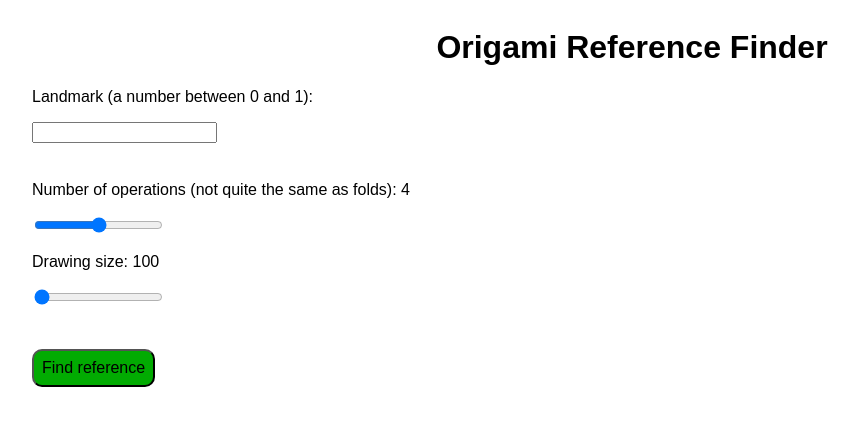
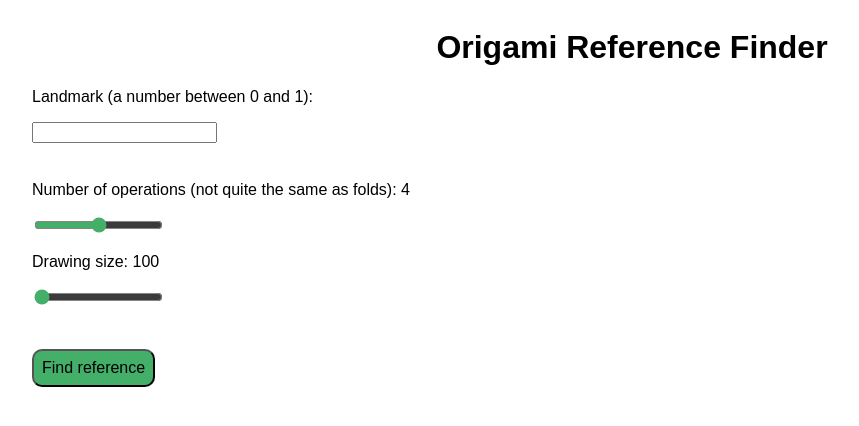
Before and after one commit to HuxleyBerry/origami-reference-finder, a Vue app: page / in a window 1280 px wide. Shown: the top 426 px of the page, without its empty margins (8-867 px from the left). Built offline with nearby package versions, Linux system fonts and the light colour scheme; the HTML template or start-up script is replaced by a standard one.

Commit message:
resize canvas on window resize and change colours

```diff
--- a/src/App.vue
+++ b/src/App.vue
@@ -2,7 +2,7 @@
   <div id="container">
     <div id="inner-container" ref="container">
       <Controls @find="getReference" @new-size="updateSize" @clear="reset" @new-option="handleNewOptionRequest"
-        :max-options="maxOptions" />
+        :max-options="maxOptions" :max-drawing-size="maxDrawingSize" />
       <p>{{ errorInfoText }}</p>
       <canvas ref="canvas"></canvas>
     </div>
@@ -17,8 +17,8 @@ import { getDescription, getFoldList, includesLine } from './utils/calc';
 import { drawStep, getLinesFromOperation, rotateElements } from './utils/drawing';
 import type { FoldDrawingElements, Line, Sequence } from './types/types';
 
-const showingFolds = ref<boolean>(false)
 const errorInfoText = ref<string>("")
+const maxDrawingSize = ref<number>(6);
 const canvas = useTemplateRef("canvas")
 const container = useTemplateRef("container")
 let ctx: CanvasRenderingContext2D | null = null
@@ -115,15 +115,21 @@ function drawSteps(ctx: CanvasRenderingContext2D, drawingSize: number, elementsF
       linesSoFar.push(elements.line)
       drawStep(ctx, index, stepsPerLine, elements.description, linesSoFar, elements.markings, elements.arrows, drawingSettings, index === elementsForEachStep.length - 1, drawingSize)
     })
-    showingFolds.value = true;
   }
 };
 
+function handleResize() {
+  if (container.value !== null) {
+    maxDrawingSize.value = Math.min(6, Math.floor(container.value.offsetWidth / 100));
+  }
+}
 
 onMounted(() => {
   if (canvas.value) {
     ctx = canvas.value.getContext("2d")
   }
+  handleResize()
+  window.addEventListener("resize", handleResize)
 })
 
 </script>
@@ -140,6 +146,7 @@ onMounted(() => {
   #inner-container {
     padding-left: 20px;
     padding-right: 20px;
+    max-width: 100%;
   }
 }
 
--- a/src/components/Controls.vue
+++ b/src/components/Controls.vue
@@ -4,21 +4,24 @@
     <input v-model="landmark" @focus="landmarkInputFocus" @blur="landmarkInputBlur">
     <p id="landmark-error">{{ errorMessage }}</p>
     <p>Number of operations (not quite the same as folds): {{ foldNum }}</p>
-    <input type="range" min="2" max="6" v-model="foldNum" @change="foldNumSliderChange">
+    <input class="slider" type="range" min="2" max="6" v-model.number="foldNum" @change="foldNumSliderChange">
     <br>
     <p>Drawing size: {{ drawingSize }}</p>
-    <input type="range" min="2" max="6" v-model="drawingSizeSlider" @change="sliderChange">
+    <input class="slider" type="range" min="2" :max="maxDrawingSize" v-model.number="drawingSizeSlider"
+        @change="sliderChange">
     <br>
-    <button :disabled="buttonDisabled" @click="getReference" class="find-button"
-        :class="{ 'find-button-disabled': buttonDisabled }">Find reference</button>
-    <button v-if="buttonDisabled" @click="anotherOption" class="alternative-button" :disabled="optionsExhausted"
-        :class="{ 'options-button-disabled': optionsExhausted }">See another option</button>
+    <div id="buttons-div">
+        <button :disabled="buttonDisabled" @click="getReference" class="find-button"
+            :class="{ 'find-button-disabled': buttonDisabled }">Find reference</button>
+        <button v-if="buttonDisabled" @click="anotherOption" class="alternative-button" :disabled="optionsExhausted"
+            :class="{ 'options-button-disabled': optionsExhausted }">See another option</button>
+    </div>
 </template>
 
 <script setup lang="ts">
-import { computed, ref } from 'vue';
+import { computed, ref, watch, watchEffect } from 'vue';
 
-const props = defineProps<{ maxOptions: number }>()
+const props = defineProps<{ maxOptions: number, maxDrawingSize: number }>()
 
 const landmark = ref<string>("")
 const landmarkOnLastBlur = ref<number>(0)
@@ -79,11 +82,24 @@ function getReference() {
         optionNum.value = 0;
     }
 }
+
+watch(() => props.maxDrawingSize, (newMaxDrawingSize) => {
+    console.log(newMaxDrawingSize, drawingSizeSlider.value)
+    if (drawingSizeSlider.value > newMaxDrawingSize) {
+        drawingSizeSlider.value = newMaxDrawingSize;
+        console.log(drawingSize.value)
+        emit('newSize', drawingSize.value);
+    }
+})
 </script>
 
 <style scoped>
 p {
     font-family: sans-serif;
+}
+
+.slider {
+    accent-color: #44AF69
 }
 
 #title {
@@ -92,8 +108,7 @@ p {
 }
 
 .find-button {
-    margin-top: 40px;
-    background-color: #02ab02;
+    background-color: #44AF69;
     font-size: medium;
     padding: 8px;
     border-radius: 10px;
@@ -101,9 +116,7 @@ p {
 }
 
 .alternative-button {
-    margin-top: 40px;
-    margin-left: 20px;
-    background-color: #ab02a3;
+    background-color: #FCAB10;
     color: white;
     font-size: medium;
     padding: 8px;
@@ -127,4 +140,12 @@ p {
     color: red;
     min-height: 18px;
 }
+
+#buttons-div {
+    margin-top: 40px;
+    display: flex;
+    flex-direction: row;
+    flex-wrap: wrap;
+    gap: 10px;
+}
 </style>
```
